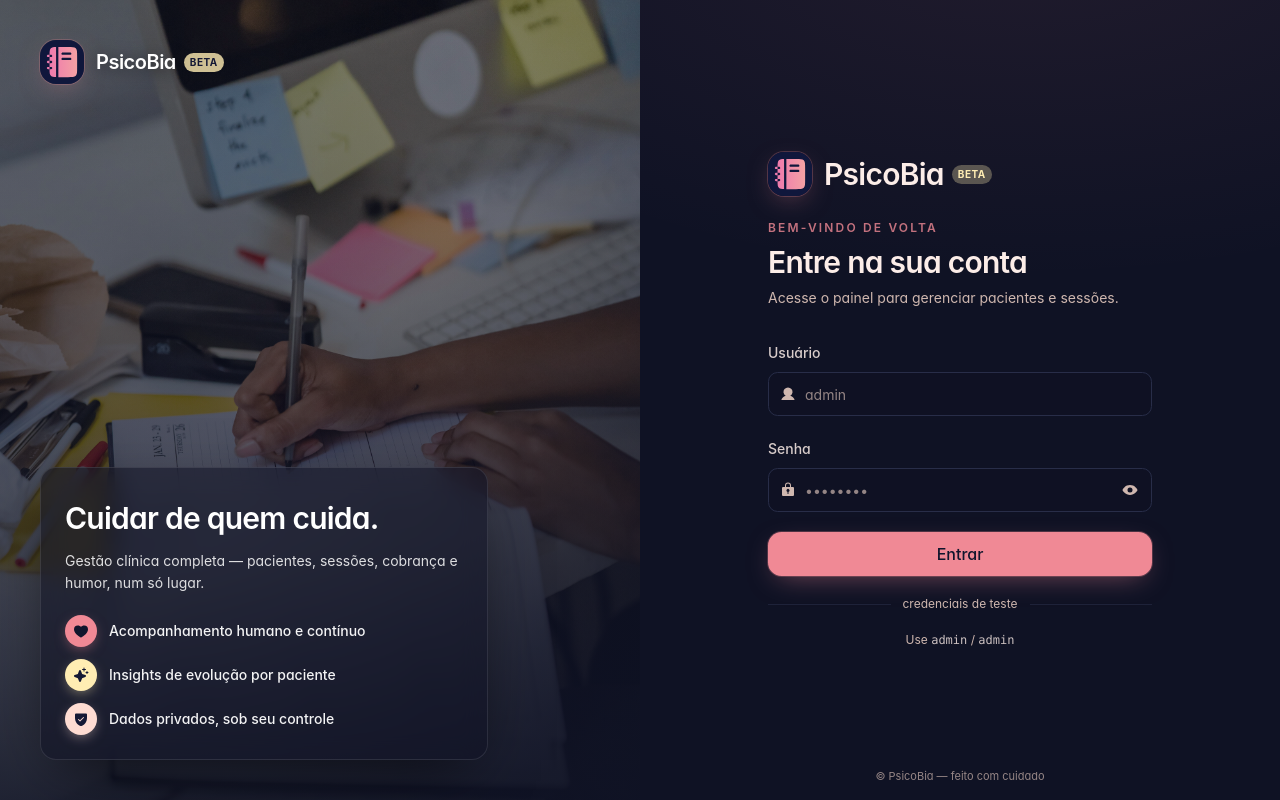
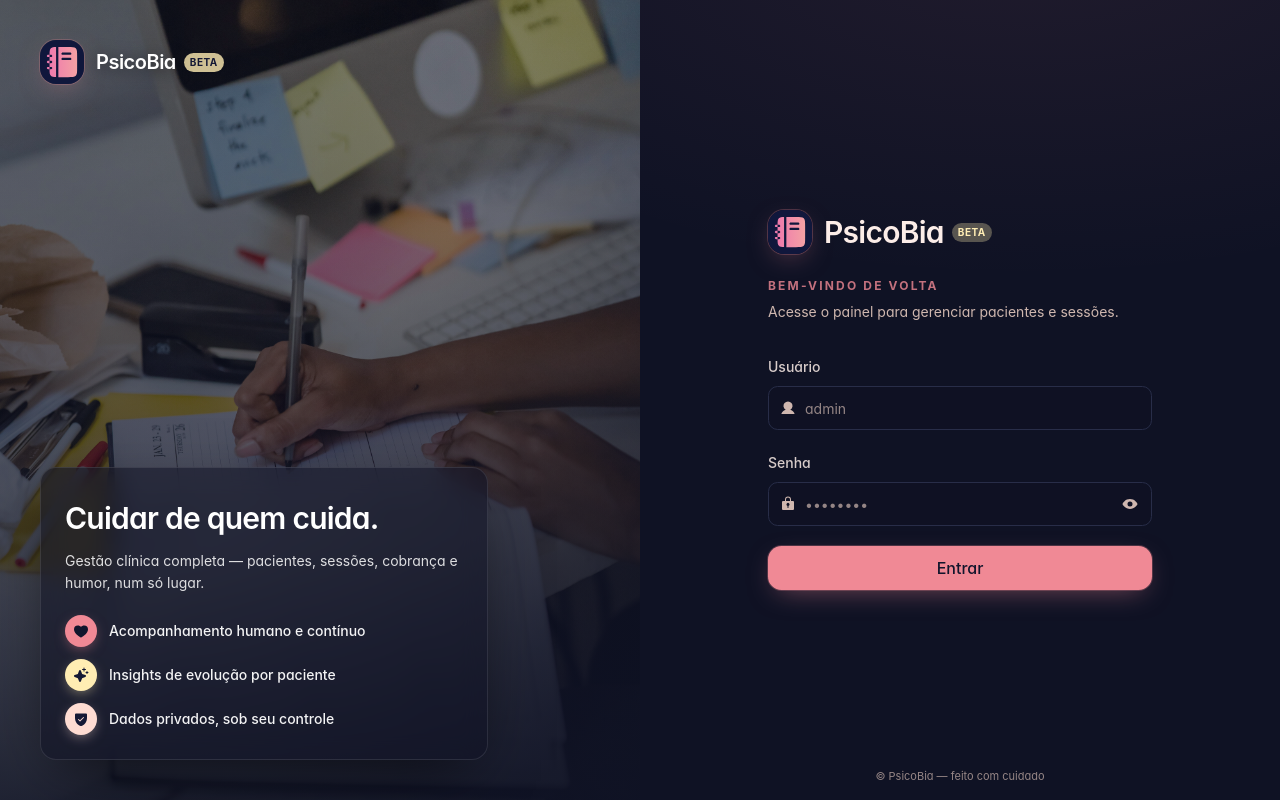
Before and after one commit to Roger-Barreto/psico-bia, a React (Vite) app: page /login in a window 1280 px wide. Built offline with nearby package versions, Linux system fonts and the light colour scheme.

Commit message:
refactor: update login page text styles and remove test credentials section

```diff
--- a/src/pages/login.tsx
+++ b/src/pages/login.tsx
@@ -130,12 +130,9 @@ export function LoginPage() {
               </div>
 
               <div className="text-center lg:text-left">
-                <p className="text-xs font-semibold uppercase tracking-[0.18em] text-primary/80">
+                <p className="text-xs font-bold uppercase tracking-[0.18em] text-primary/80">
                   Bem-vindo de volta
                 </p>
-                <h2 className="mt-2 text-2xl font-semibold tracking-tight lg:text-3xl">
-                  Entre na sua conta
-                </h2>
                 <p className="mt-2 text-sm text-muted-foreground">
                   Acesse o painel para gerenciar pacientes e sessões.
                 </p>
@@ -214,17 +211,6 @@ export function LoginPage() {
               >
                 {loading ? "Entrando..." : "Entrar"}
               </Button>
-
-              <div className="flex items-center gap-3 text-xs text-muted-foreground">
-                <span className="h-px flex-1 bg-border/60" />
-                <span>credenciais de teste</span>
-                <span className="h-px flex-1 bg-border/60" />
-              </div>
-
-              <p className="text-center text-xs text-muted-foreground">
-                Use <span className="font-mono text-foreground/80">admin</span>{" "}
-                / <span className="font-mono text-foreground/80">admin</span>
-              </p>
             </form>
           </div>
 
```
